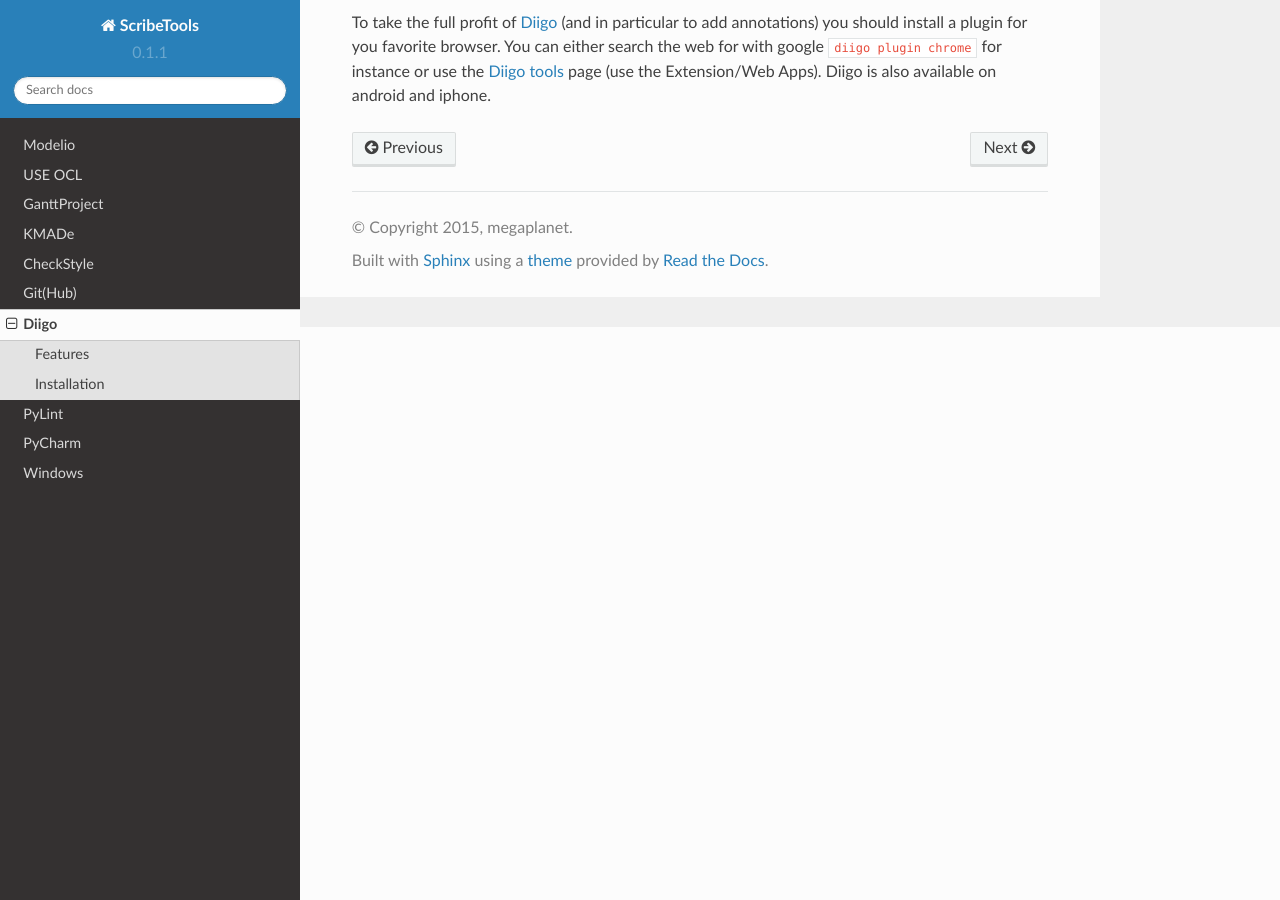
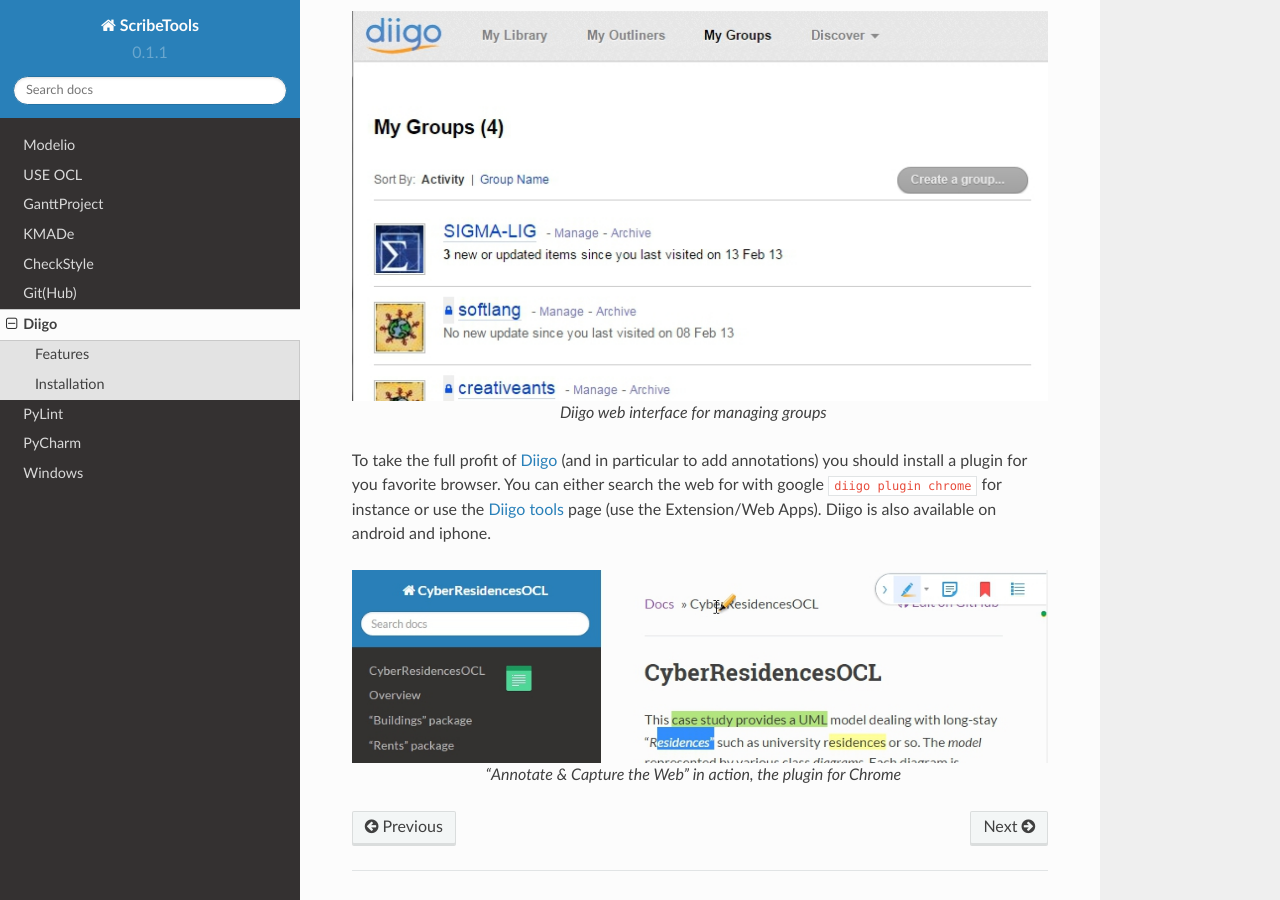
Before and after one commit to ScribesZone/ScribesTools, a Sphinx documentation site: the page built from docs/diigo/index.rst, in a window 1280 px wide and 900 px high, scrolled down 573 px. Built offline with Sphinx 7.4.7 and the Read the Docs theme 2.0.0, drawn with Linux system fonts in a browser that asks for light colours.

Commit message:
adds images for diigo web GUI and chrome plugin

```diff
--- a/docs/diigo/index.rst
+++ b/docs/diigo/index.rst
@@ -20,13 +20,21 @@
 You have fist to `register to Diigo`_ and select the free plan. This will
 give you access to the web interface of Diigo_.
 
+.. figure:: media/diigoGroups.jpg
+    :align: center
+
+    Diigo web interface for managing groups
+
 To take the full profit of Diigo_ (and in particular to add annotations) you
 should install a plugin for you favorite browser. You can either search
 the web for with google ``diigo plugin chrome`` for instance or use the
 `Diigo tools`_ page (use the Extension/Web Apps). Diigo is also available on
 android and iphone.
 
+.. figure:: media/diigo4chrome.jpg
+    :align: center
 
+    "Annotate & Capture the Web" in action, the plugin for Chrome
 
 
 
```
Also changed, not shown: docs/diigo/media/diigo4chrome.jpg (added), docs/diigo/media/diigoGroups.jpg (added).
